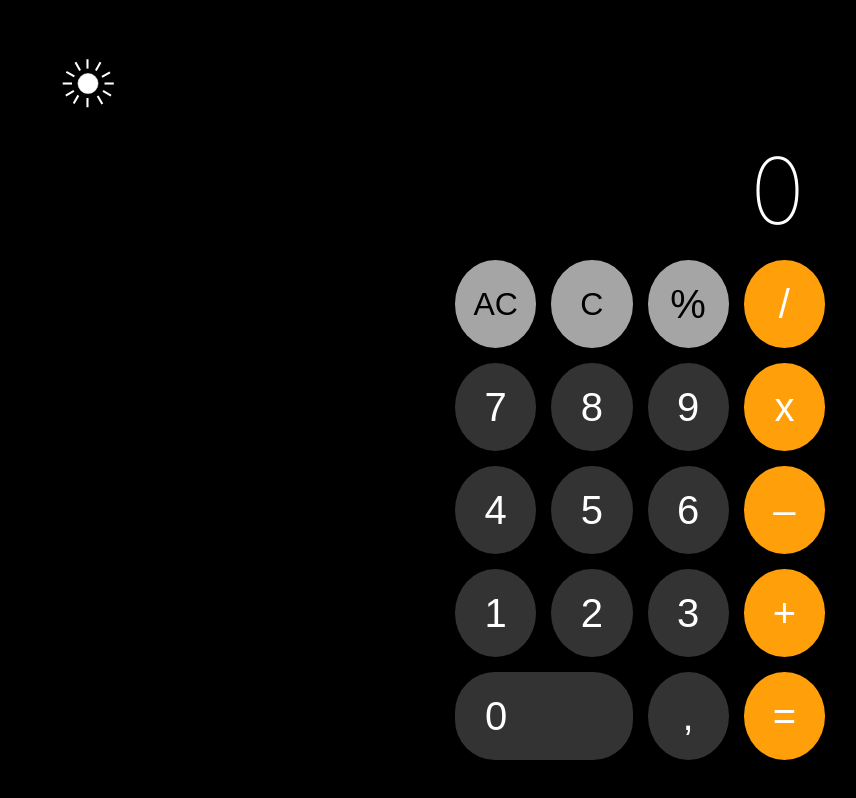
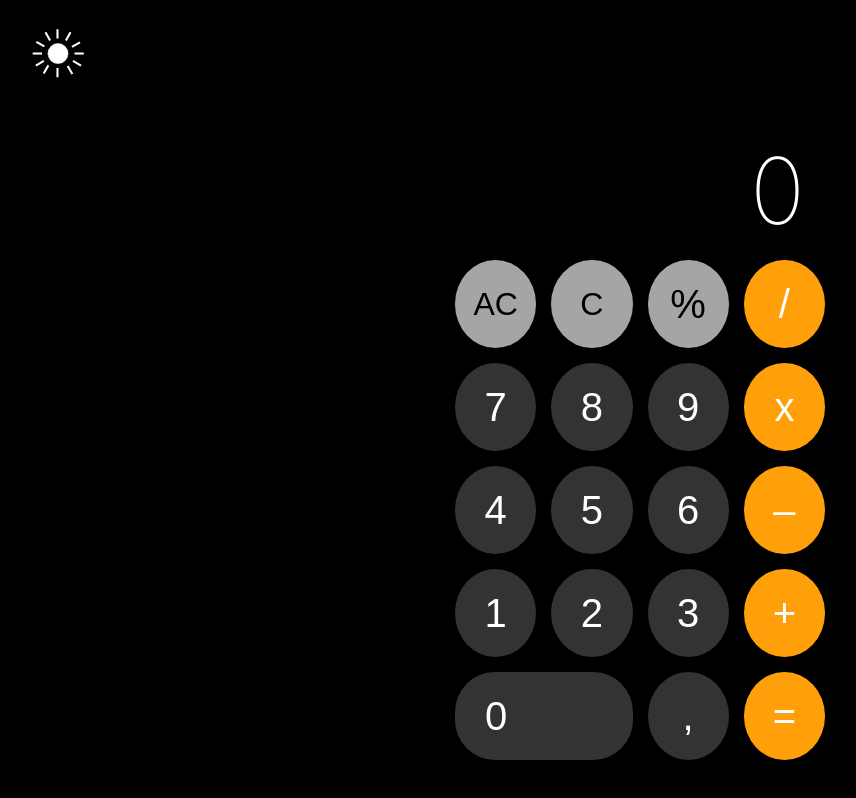
Before and after one commit to senezz/calculator, a plain HTML site: page index.html in a window 1280 px wide. Shown: the whole page, without its empty margins (0-856 px from the left). Drawn offline with Linux system fonts and the light colour scheme.

Commit message:
fixed window scale

```diff
--- a/index.html
+++ b/index.html
@@ -2,7 +2,7 @@
 <html lang="en">
 <head>
     <meta charset="UTF-8">
-    <meta name="viewport" content="width=device-width, initial-scale=1.0">
+    <meta name="viewport" content="width=device-width, initial-scale=1, maximum-scale=1, user-scalable=no">
     <title>Calculator</title>
     <link rel="stylesheet" href="style.css">
 </head>
--- a/style.css
+++ b/style.css
@@ -126,8 +126,8 @@ body {
 
 #theme-switch-btn {
     position: absolute;
-    top: 50px;
-    left: 50px;
+    top: 20px;
+    left: 20px;
     outline: none;
     border: none;
     box-shadow: none;
@@ -139,3 +139,7 @@ body {
     height: 64px;
     transition: .4s;
 }
+
+button {
+    touch-action: manipulation;
+}
```
